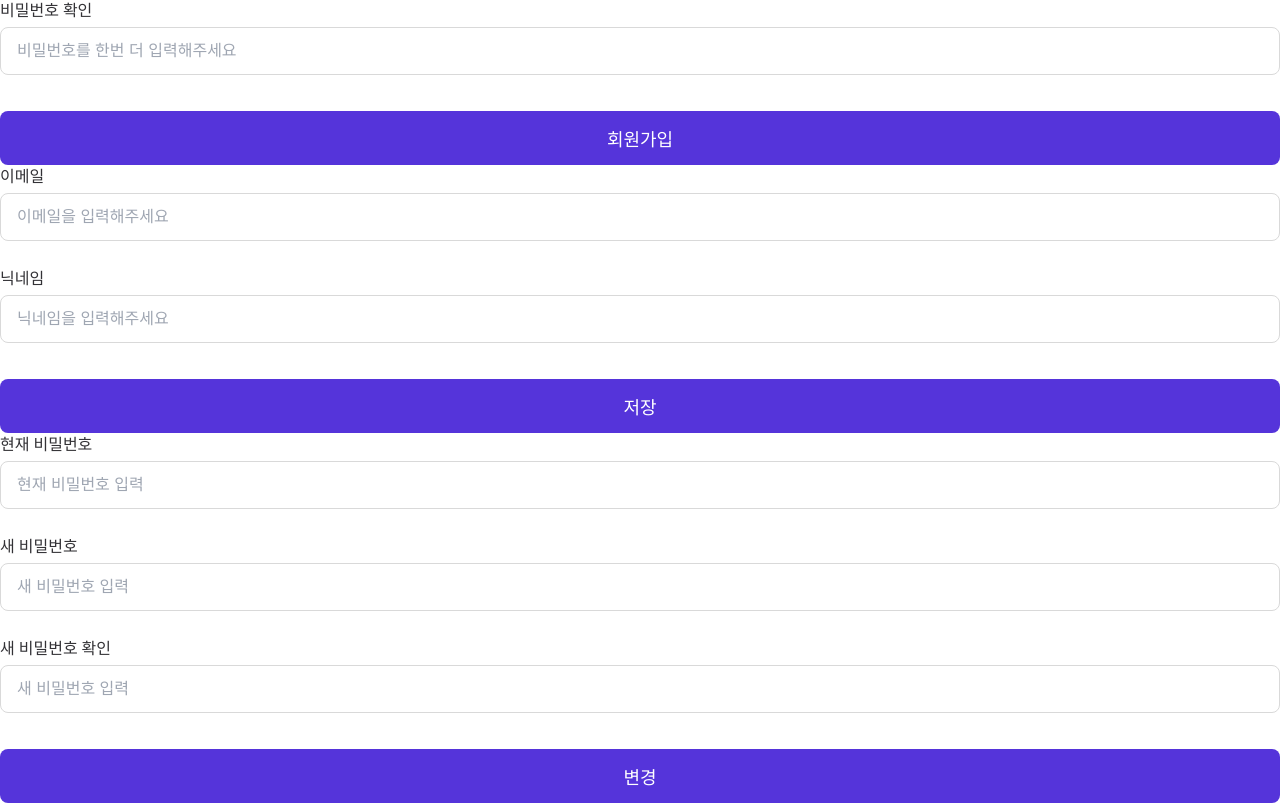
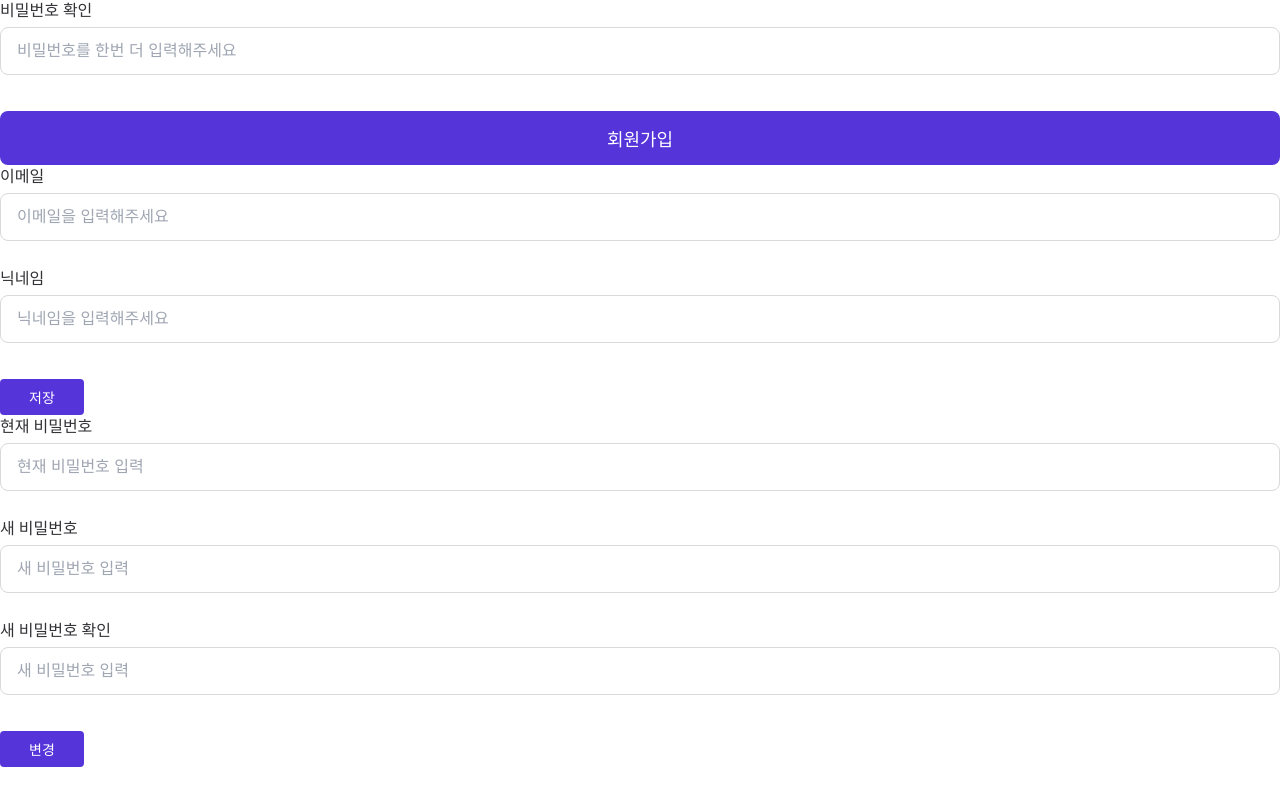
Before and after one commit to sprint-part3-team11/taskify, a Next.js app: page /js in a window 1280 px wide. Shown: the part 691-1494 px from the top of the page. After the commit the page ends 1458 px from the top, so only its background shows below. Built offline with nearby package versions, Linux system fonts and the light colour scheme.

Commit message:
feat: 버튼 사이즈값에 따른 서식 변경

```diff
--- a/src/components/common/input/FormInput.tsx
+++ b/src/components/common/input/FormInput.tsx
@@ -60,7 +60,10 @@ const S = {
     color: ${({ theme }) => theme.color.red};
   `,
   Button: styled(Button)`
+    width: ${(props) => (props.size === 'S' ? '8.4rem' : '100%')};
     margin-top: 1rem;
+    padding: ${(props) => (props.size === 'S' ? '0.8rem' : '1.4rem')};
+    font-size: ${(props) => (props.size === 'S' ? '1.4rem' : null)};
   `,
 };
 
@@ -154,14 +157,18 @@ type FormValues = SignInType | SignUpType | EditProfileType | EditPasswordType;
 
 interface FormInputProps extends InputHTMLAttributes<HTMLInputElement> {
   formType: FormType;
+  btnSize?: 'S' | 'M' | 'L';
 }
 
 /**
  * @param formType: 'signIn' | 'signUp' | 'editProfile' | 'editPassword' 사용하는 용도에 맞게 입력
  */
 
-const FormInput = ({ formType, ...htmlInputProps }: FormInputProps) => {
-  // 폼 타입에 따라 적절한 Zod 스키마를 반환하는 함수
+const FormInput = ({
+  formType,
+  btnSize = 'L',
+  ...htmlInputProps
+}: FormInputProps) => {
   const getSchemaForFormType = (formType: FormType) => {
     switch (formType) {
       case 'signIn':
@@ -191,7 +198,6 @@ const FormInput = ({ formType, ...htmlInputProps }: FormInputProps) => {
     console.log(data);
   };
 
-  // 폼 타입에 따라 필드 동적 결정
   const fieldsToRender = formFields[formType] || [];
   //TODO 에러 처리에서 any 없애보기!
   return (
@@ -221,7 +227,7 @@ const FormInput = ({ formType, ...htmlInputProps }: FormInputProps) => {
           )}
         </S.Container>
       ))}
-      <S.Button style={{ padding: '1.4rem' }} type="submit" size="L">
+      <S.Button type="submit" size={btnSize}>
         {buttonText[formType]}
       </S.Button>
     </S.Form>
--- a/src/pages/js.tsx
+++ b/src/pages/js.tsx
@@ -12,8 +12,8 @@ function js() {
       <AvatarImage src={URL} width="10rem" height="10rem" />
       <FormInput formType="signIn" />
       <FormInput formType="signUp" />
-      <FormInput formType="editProfile" />
-      <FormInput formType="editPassword" />
+      <FormInput formType="editProfile" btnSize="S" />
+      <FormInput formType="editPassword" btnSize="S" />
     </div>
   );
 }
```
